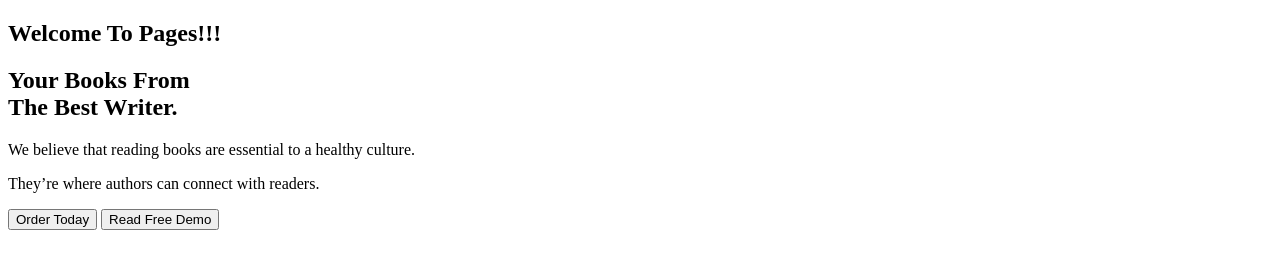
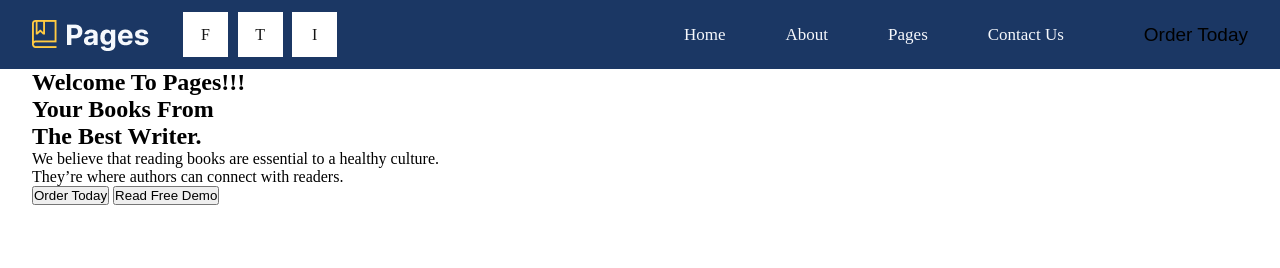
Before and after one commit to DeFosu/layout-book-shop, a plain HTML site: page index.html in a window 1280 px wide. Drawn offline with Linux system fonts and the light colour scheme.

Commit message:
Add header structure

```diff
--- a/index.html
+++ b/index.html
@@ -7,7 +7,35 @@
     <title>Book Shop</title>
   </head>
   <body>
-        <header></header>
+    <header class="header">
+      <div class="container">
+        <div>
+          <div class="header__logo"><img src="/images/logo.png" alt="" /></div>
+          <ul class="header__socials">
+            <li>
+              <a href="/"><img src="" alt="" />F</a>
+            </li>
+            <li>
+              <a href="/"><img src="" alt="" />T</a>
+            </li>
+            <li>
+              <a href="/"><img src="" alt="" />I</a>
+            </li>
+          </ul>
+        </div>
+        <div>
+          <nav class="header__nav nav">
+            <ul>
+              <li><a href="/">Home</a></li>
+              <li><a href="/">About</a></li>
+              <li><a href="/">Pages</a></li>
+              <li><a href="/">Contact Us</a></li>
+            </ul>
+          </nav>
+          <button class="header__btn btn">Order Today</button>
+        </div>
+      </div>
+    </header>
     <section id="home">
       <div class="container">
         <div class="home__description">
@@ -18,8 +46,7 @@
           </h2>
           <div>
             <p>
-                            We believe that reading books are essential to a
-                            healthy culture.
+              We believe that reading books are essential to a healthy culture.
             </p>
             <p>They’re where authors can connect with readers.</p>
           </div>
--- a/style/scss/index.scss
+++ b/style/scss/index.scss
@@ -2,14 +2,14 @@
 
 $color-accent: #ffca42;
 $color-primary: #1b3764;
-$color-light-1: #ffffff;
-$color-light-2: #b4c7e7;
-$color-light-3: #f4f8ff;
-$color-neutral-1: #969aa0;
-$color-neutral-2: #dce1e9;
-$color-dark-1: #141414;
-$color-dark-2: #f5f8fc;
-$color-dark-3: #f6f8fc;
+$color-1: #ffffff;
+$color-2: #b4c7e7;
+$color-3: #f4f8ff;
+$color-4: #969aa0;
+$color-5: #dce1e9;
+$color-6: #141414;
+$color-7: #f5f8fc;
+$color-8: #f6f8fc;
 
 $font-size-xs: 17px;
 $font-size-sm: 18px;
@@ -20,3 +20,82 @@ $font-size-2xl: 32px;
 $font-size-3xl: 42px;
 $font-size-4xl: 54px;
 $font-size-5xl: 64px;
+
+* {
+  margin: 0;
+  padding: 0;
+  box-sizing: border-box;
+}
+
+.container {
+  padding-inline: 0.75rem;
+  width: 100%;
+  max-width: 1240px;
+  margin-inline: auto;
+}
+
+.header {
+  background: $color-primary;
+  .container {
+    padding-top: 0.75rem;
+    padding-bottom: 0.75rem;
+    display: flex;
+    justify-content: space-between;
+
+    div:first-child {
+      display: flex;
+      align-items: center;
+      gap: 2rem;
+    }
+
+    div:last-child {
+      display: flex;
+      align-items: center;
+      gap: 5rem;
+    }
+  }
+
+  &__socials {
+    list-style: none;
+    display: flex;
+    gap: 0.6rem;
+    align-items: center;
+
+    a {
+      display: block;
+      display: flex;
+      align-items: center;
+      justify-content: center;
+      width: 45px;
+      height: 45px;
+      color: $color-6;
+      background: $color-1;
+      text-decoration: none;
+    }
+  }
+}
+
+.nav {
+  ul {
+    list-style: none;
+    display: flex;
+    gap: 3.75rem;
+    align-items: center;
+  }
+
+  a {
+    text-decoration: none;
+    color: $color-8;
+    font-size: $font-size-xs;
+  }
+  a:hover {
+    color: $color-accent;
+  }
+}
+
+.btn {
+  font-size: $font-size-md;
+  border: none;
+  background: none;
+  outline: none;
+}
```
Also changed, not shown: style/css/style.css, 1 other file. Lines whose indentation alone changed are shown as unchanged.
